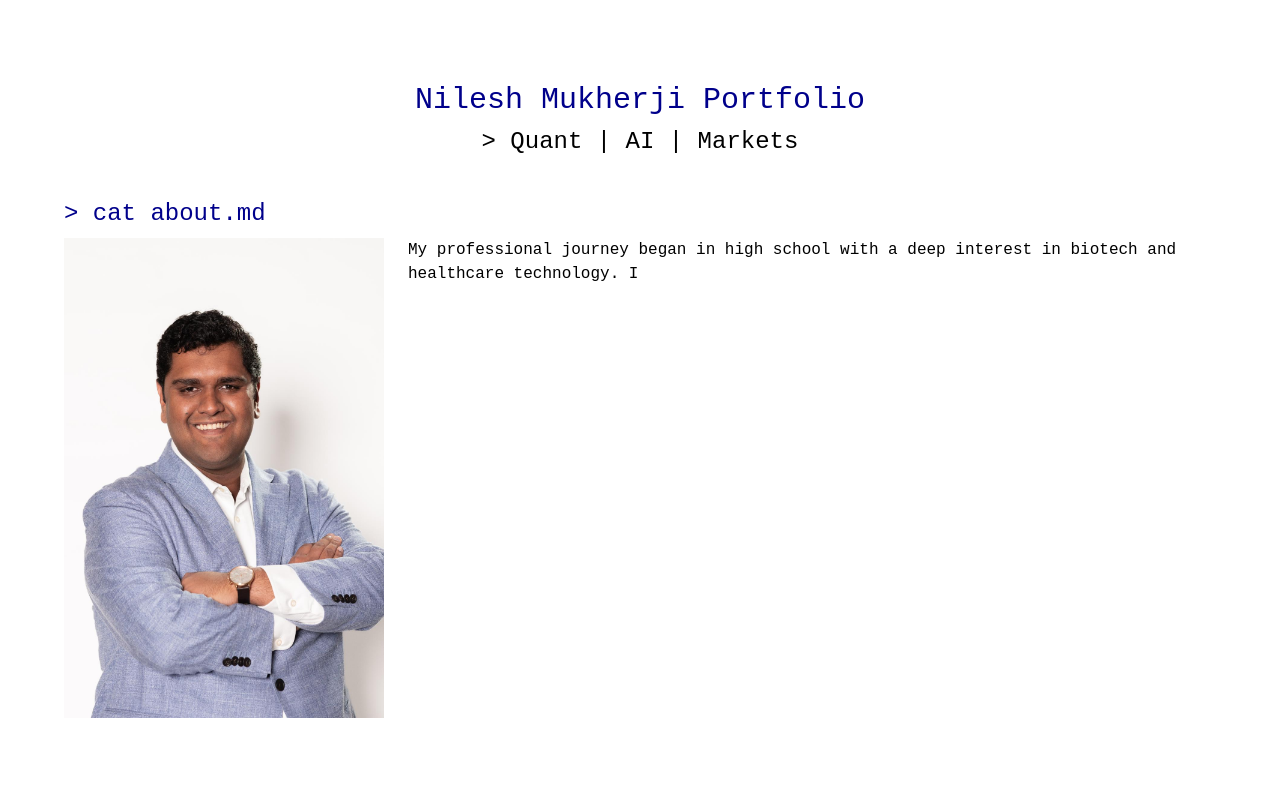
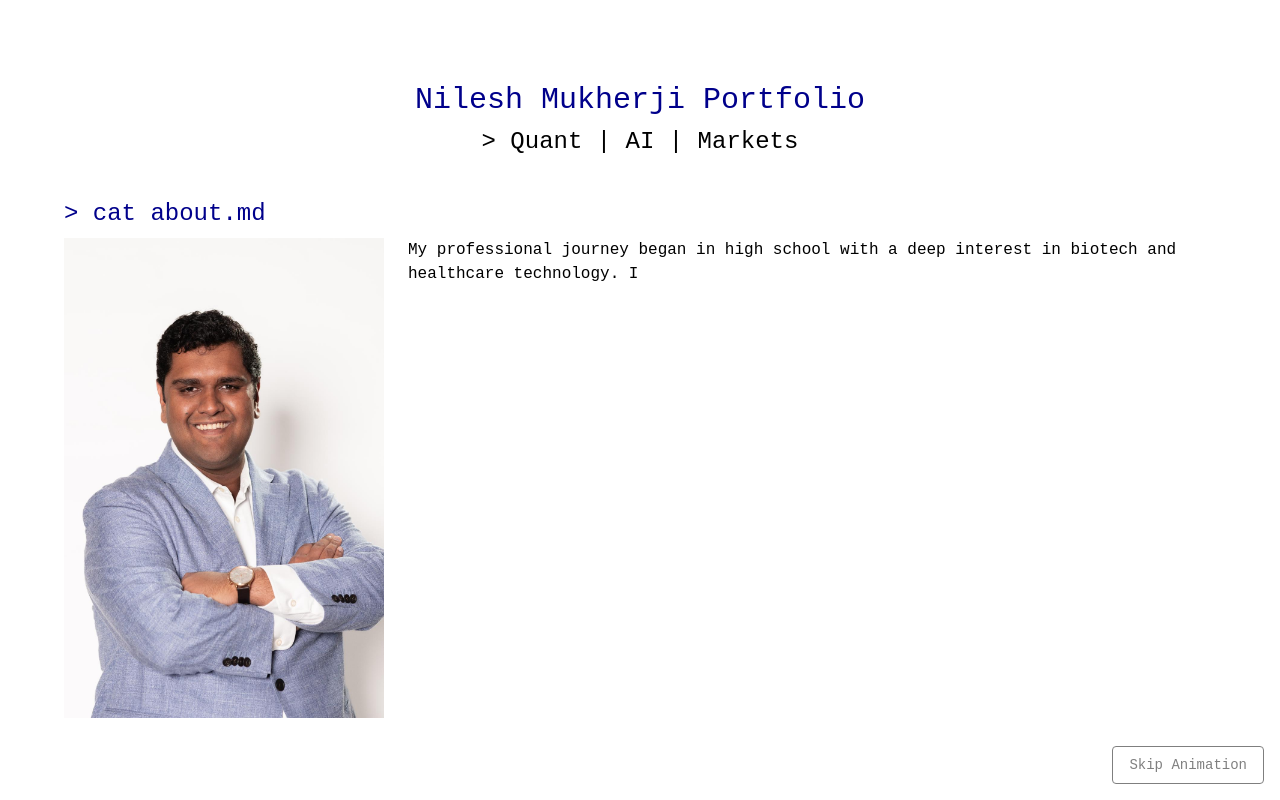
Before and after one commit to nilesh-mukherji/portfolio_site, a React (Vite) app: page /#/ in a window 1280 px wide. Built offline with nearby package versions, Linux system fonts and the light colour scheme.

Commit message:
skip animation button

```diff
--- a/src/pages/TerminalHome.tsx
+++ b/src/pages/TerminalHome.tsx
@@ -186,8 +186,24 @@ const TerminalHome = () => {
     </div>
   );
 
+  // Skip animation button function
+  const skipToPhase10 = () => {
+    setSkipIntro(true);
+    setPhase(10);
+    setLines(OUTPUT_LINES);
+  };
+
   return (
     <div className="bg-black text-green-400 font-mono min-h-screen flex flex-col items-center justify-center p-8">
+      {/* Skip Animation Button */}
+      {!skipIntro && phase < 10 && (
+        <button
+          onClick={skipToPhase10}
+          className="fixed bottom-4 right-4 px-4 py-2 border border-green-400 text-green-400 text-sm rounded bg-transparent opacity-50 hover:opacity-100 hover:bg-green-400 hover:text-black transition-opacity transition-colors duration-300 z-50"
+        >
+          Skip Animation
+        </button>
+      )}
       {skipIntro ? (
         resuming ? (
           <div className="text-green-400 text-2xl font-mono">
```
